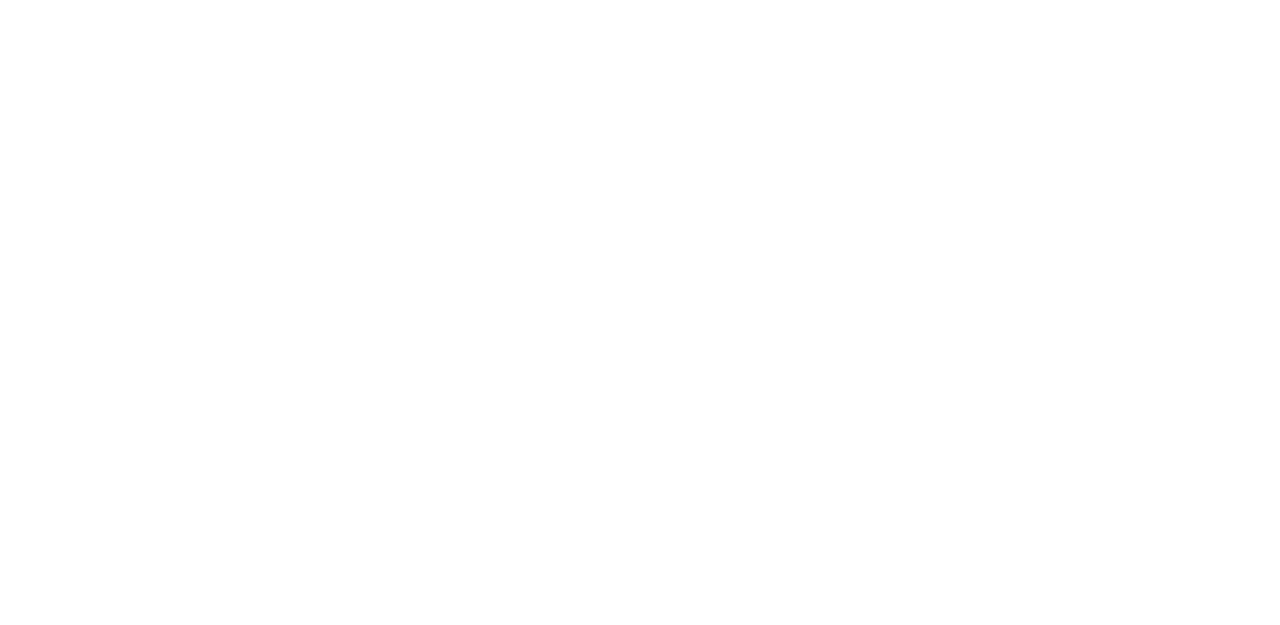
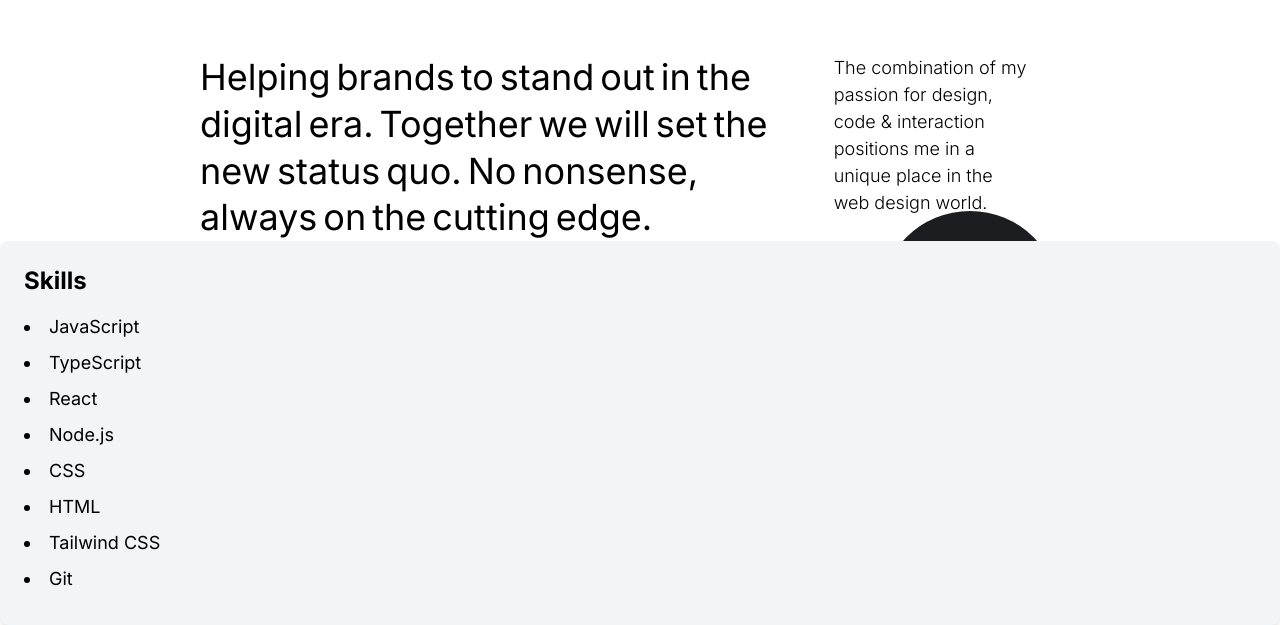
Before and after one commit to BHARATHKUMARREDDY2004/Portfolio, a Next.js app: page / in a window 1280 px wide. Shown: the part 946-1571 px from the top of the page. Before the commit the page ends 800 px from the top, so only its background shows below. Built offline with nearby package versions, Linux system fonts and the light colour scheme.

Commit message:
Skills section added

```diff
--- a/app/globals.css
+++ b/app/globals.css
@@ -14,8 +14,9 @@
   }
 }
 
+
 body{
   margin: 0px;
+  cursor: wait;
   overflow: hidden;
-  cursor: wait;
 }
--- a/app/layout.tsx
+++ b/app/layout.tsx
@@ -14,10 +14,6 @@
   return (
     <html lang="en">
       <head>
-        <meta
-          name="viewport"
-          content="width=device-width, initial-scale=1.0, maximum-scale=1.0, user-scalable=no"
-        />
       </head>
       <body className={inter.className}>
         <Header />
--- a/app/page.tsx
+++ b/app/page.tsx
@@ -3,7 +3,8 @@
 import { AnimatePresence } from 'framer-motion';
 import Preloader from '@/components/Preloader';
 import Landing from '@/components/Landing';
-
+import Skills from '@/components/Skills';
+import Description from '../components/Description';
 
 export default function Home() {
 
@@ -13,7 +14,10 @@
     (
       async () => {
           const LocomotiveScroll = (await import('locomotive-scroll')).default
-          const locomotiveScroll = new LocomotiveScroll();
+          const locomotiveScroll = new LocomotiveScroll({
+            el: document.querySelector('[data-scroll-container]'),
+            smooth: true,
+          });
 
           setTimeout( () => {
             setIsLoading(false);
@@ -24,12 +28,34 @@
     )()
   }, [])
 
+  // return (
+  //   <main data-scroll-section>
+  //     <AnimatePresence mode='wait'>
+  //       {isLoading && <Preloader />}
+  //     </AnimatePresence>
+  //     <Landing />
+  //     {/* <Description /> */}
+  //     <Skills />
+  //   </main>
+  // )
+
+
+
   return (
-    <main>
-      <AnimatePresence mode='wait'>
+    <main data-scroll-container>
+      <AnimatePresence mode="wait">
         {isLoading && <Preloader />}
       </AnimatePresence>
-      <Landing />
+      <div data-scroll-section>
+        <Landing />
+      </div>
+      <div data-scroll-section>
+        <Description />
+      </div>
+      <div data-scroll-section>
+        <Skills />
+      </div>
     </main>
-  )
+  );
+
 }
--- /dev/null
+++ b/components/Description/animation.js
@@ -0,0 +1,27 @@
+export const slideUp = {
+    initial: {
+        y: "100%"
+    },
+    open: (i) => ({
+        y: "0%",
+        transition: {duration: 0.5, delay: 0.01 * i}
+    }),
+    closed: {
+        y: "100%",
+        transition: {duration: 0.5}
+    }
+}
+
+export const opacity = {
+    initial: {
+        opacity: 0
+    },
+    open: {
+        opacity: 1,
+        transition: {duration: 0.5}
+    },
+    closed: {
+        opacity: 0,
+        transition: {duration: 0.5}
+    }
+}
--- /dev/null
+++ b/components/Description/index.jsx
@@ -0,0 +1,30 @@
+import styles from './style.module.scss';
+import { useInView, motion } from 'framer-motion';
+import { useRef } from 'react';
+import { slideUp, opacity } from './animation';
+import Rounded from '../../common/RoundedButton';
+export default function index() {
+
+    const phrase = "Helping brands to stand out in the digital era. Together we will set the new status quo. No nonsense, always on the cutting edge.";
+    const description = useRef(null);
+    const isInView = useInView(description)
+    return (
+        <div ref={description} className={styles.description}>
+            <div className={styles.body}>
+                <p>
+                {
+                    phrase.split(" ").map( (word, index) => {
+                        return <span key={index} className={styles.mask}><motion.span variants={slideUp} custom={index} animate={isInView ? "open" : "closed"} key={index}>{word}</motion.span></span>
+                    })
+                }
+                </p>
+                <motion.p variants={opacity} animate={isInView ? "open" : "closed"}>The combination of my passion for design, code & interaction positions me in a unique place in the web design world.</motion.p>
+                <div data-scroll data-scroll-speed={0.1}>
+                    <Rounded className={styles.button}>
+                        <p>About me</p>
+                    </Rounded>
+                </div>
+            </div>
+        </div>
+    )
+}
--- /dev/null
+++ b/components/Description/style.module.scss
@@ -0,0 +1,60 @@
+.description{
+    padding-left: 200px;
+    padding-right: 200px;
+    margin-top: 200px;
+    display: flex;
+    justify-content: center;
+    .body{
+        max-width: 1400px;
+        display: flex;
+        gap: 50px;
+        position: relative;
+        p{
+            margin: 0px;
+            &:nth-of-type(1){
+                font-size: 36px;
+                gap: 8px;
+                line-height: 1.3;
+                span{
+                    margin-right: 3px;
+                }
+                .mask{
+                    position: relative;
+                    overflow: hidden;
+                    display: inline-flex;
+                }
+            }
+            &:nth-of-type(2){
+                font-size: 18px;
+                width: 80%;
+                font-weight: 300;
+            }
+        }
+        .button{
+            top: 80%;
+            left: calc(100% - 200px);
+            width: 180px;
+            height: 180px;
+            background-color: #1C1D20;
+            color: white;
+            border-radius: 50%;
+            position: absolute;
+            display: flex;
+            align-items: center;
+            justify-content: center;
+            cursor: pointer;
+            p{
+                margin: 0px;
+                font-size: 16px;
+                font-weight: 300;
+                position: relative;
+                z-index: 1;
+            }
+        }
+    }
+    .moreWork{
+        padding: 20px;
+        border-radius: 40px;
+        border: 1px solid grey;
+    }
+}
--- /dev/null
+++ b/components/Skills/index.tsx
@@ -0,0 +1,29 @@
+import React from 'react';
+
+const skills = [
+    'JavaScript',
+    'TypeScript',
+    'React',
+    'Node.js',
+    'CSS',
+    'HTML',
+    'Tailwind CSS',
+    'Git',
+];
+
+const Skills = () => {
+    return (
+        <div className="bg-gray-100 p-6 rounded-lg shadow-md">
+            <h2 className="text-2xl font-bold mb-4">Skills</h2>
+            <ul className="list-disc list-inside">
+                {skills.map((skill, index) => (
+                    <li key={index} className="text-lg mb-2">
+                        {skill}
+                    </li>
+                ))}
+            </ul>
+        </div>
+    );
+};
+
+export default Skills;
```
